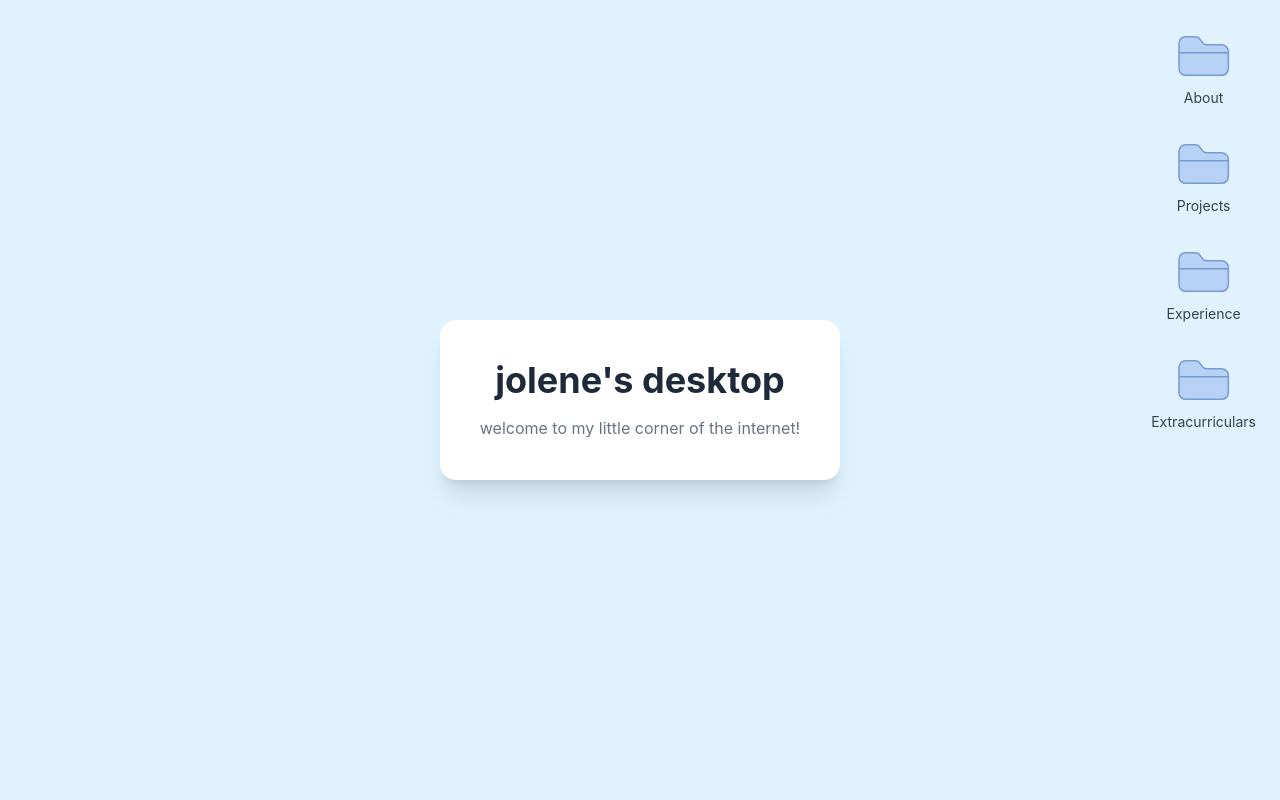
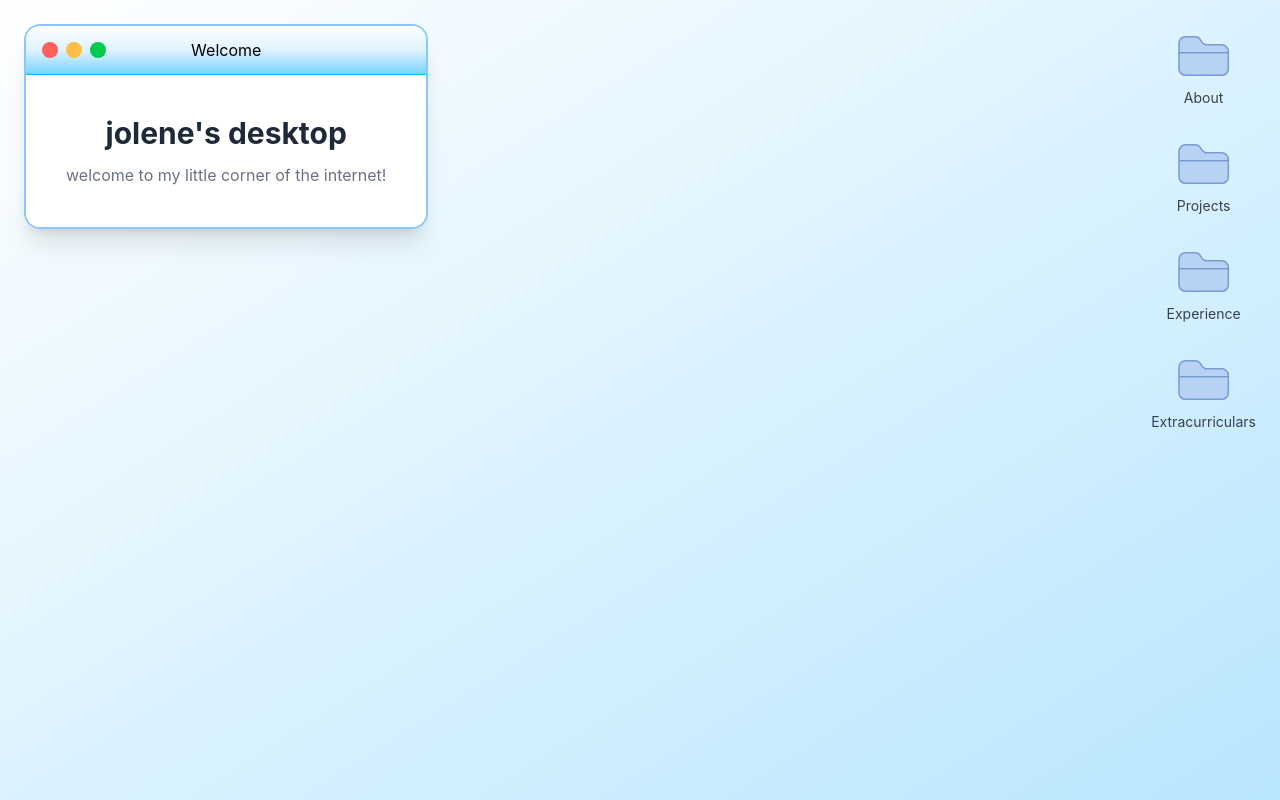
Before and after one commit to jolene1115/personal-portfolio, a React (Vite) app: page / in a window 1280 px wide. Built offline with nearby package versions, Linux system fonts and the light colour scheme.

Commit message:
feat: add dismissible welcome window

```diff
--- a/src/App.tsx
+++ b/src/App.tsx
@@ -2,21 +2,29 @@ import DesktopIcon from './components/DesktopIcon'
 import Window from './components/Window'
 import Projects from './components/Projects'
 import About from './components/About'
+import Experience from './components/Experience'
 import {useState} from 'react'
 
 
 function App() {
   const [openFolder, setOpenFolder] = useState<string | null>(null)
+  const [showWelcome, setShowWelcome] = useState(true)
   return (
-    <div className="relative min-h-screen bg-sky-100 flex items-center justify-center">
-      <div className="rounded-2xl bg-white p-10 shadow-xl text-center">
-        <h1 className="text-4xl font-bold text-gray-800">
-          jolene's desktop
-        </h1>
-        <p className="mt-4 text-gray-500">
-          welcome to my little corner of the internet!
-        </p>
-      </div>
+    <div className="relative min-h-screen bg-linear-to-br from-white to-sky-200 flex items-center justify-center">
+
+      {showWelcome && (
+        <div className="md:absolute md:left-6 md:top-6">
+          <Window title="Welcome" onClose={() => setShowWelcome(false)}>
+            <div className="p-4 text-center">
+              <h1 className="text-3xl font-bold text-gray-800">jolene's desktop</h1>
+              <p className="mt-3 text-gray-500">
+                welcome to my little corner of the internet!
+              </p>
+            </div>
+          </Window>
+         </div>
+      )}
+
 
         <div className="absolute right-6 top-6 flex flex-col gap-6">
               <DesktopIcon name="About" onOpen={setOpenFolder}/>
@@ -36,6 +44,8 @@ function App() {
                   <Projects />
                 ) : openFolder === 'About' ? (
                   <About />
+                ) : openFolder === 'Experience' ? (
+                  <Experience />
                 ) : null}
                 </Window>
             </div>
--- /dev/null
+++ b/src/components/Experience.tsx
@@ -0,0 +1,35 @@
+export default function Experience(){
+    return (
+        <div className="space-y-6">
+            <section>
+                <h2 className="font-bold">IT Operations Monitoring Assistant</h2>
+                <p className="mt-1 text-sm italic text-gray-600">
+                    UC Irvine Office of Information Technology
+                </p>
+                <p className="mt-1 text-sm italic text-gray-600">
+                    Aug 2026 - Present
+                </p>
+                <ul className="mt-3 list-disc space-y-1 pl-5">
+                    <li>Triage and investigate IT incidents in ServiceNow</li>
+                    <li>Monitor business workflows and automated batch processes</li>
+                    <li>Help standardize incident escalation procedure runbooks on Confluence</li>
+                </ul>
+            </section>
+
+            <section>
+                <h2 className="font-bold">Project Management Intern</h2>
+                <p className="mt-1 text-sm italic text-gray-600">
+                    Asian American Economic Development Enterprise (AAEDE)
+                </p>
+                <p className="mt-1 text-sm italic text-gray-600">
+                    Aug 2026 - Present
+                </p>
+                <ul className="mt-3 list-disc space-y-1 pl-5">
+                    <li>Organized 14th Annual Job and Career Fair</li>
+                    <li>Reduced employer no-show rate</li>
+                    <li>Analyzed survey data</li>
+                </ul>
+            </section>
+        </div>
+    )
+}
--- /dev/null
+++ b/src/components/Welcome.tsx
@@ -0,0 +1,19 @@
+ <div className="overflow-hidden rounded-2xl border border-sky-400 shadow-xl">
+
+        <div className="relative border-b border-sky-400 bg-linear-to-b from-white via-sky-100 to-sky-300 px-4 py-2 text-center text-sm font-semibold text-sky-950">
+          <div className="absolute inset-y-0 left-4 flex items-center gap-2" aria-hidden="true">
+            <span className="h-3 w-3 rounded-full bg-[#FF605C]" />
+            <span className="h-3 w-3 rounded-full bg-[#FFBD44]" />
+            <span className="h-3 w-3 rounded-full bg-[#00CA4E]" />
+            </div>
+          Welcome
+        </div>
+        <div className="bg-white p-10 text-center">
+        <h1 className="text-4xl font-bold text-gray-800">
+          jolene's desktop
+        </h1>
+        <p className="mt-4 text-gray-500">
+          welcome to my little corner of the internet!
+        </p>
+        </div>
+      </div>
--- a/src/components/Window.tsx
+++ b/src/components/Window.tsx
@@ -6,12 +6,12 @@ type WindowProps = {
   children?: ReactNode
 }
 
-function Window({ title, onClose, children }: WindowProps) {
+function Window({ title, onClose, children, compact = false }: WindowProps) {
   return (
-     <div className="w-[800px] max-w-[90vw] overflow-hidden rounded-2xl border-2 border-blue-300 shadow-xl">
+     <div className="`${compact ? 'w-[400px]' : 'w-[800px]'} max-w-[90vw] overflow-hidden rounded-2xl border-2 border-blue-300 shadow-xl">
 
       {/* Title bar */}
-      <div className="flex items-center gap-4 bg-blue-200 p-4 relative">
+      <div className="flex items-center gap-4 border-b border-sky-400 bg-linear-to-b from-white via-sky-100 to-sky-300 p-4 relative">
 
         <div className="flex items-center gap-2">
         <button
```
